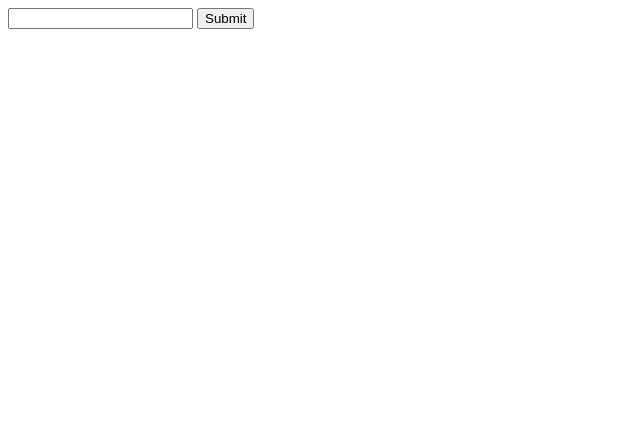
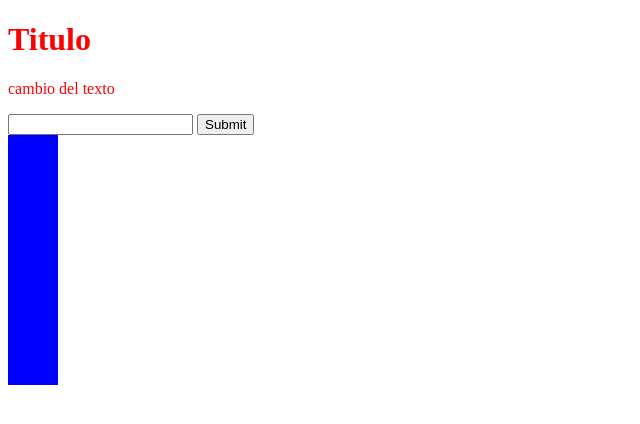
Before and after one commit to LucioFurnari/Javascript-Practica, a plain HTML site: page Practica_Nucba/indexTres.html in a window 1280 px wide. Shown: the whole page, without its empty margins (0-640 px from the left). Drawn offline with Linux system fonts and the light colour scheme.

Commit message:
probando setTimeout

```diff
--- a/Practica_Nucba/indexTres.html
+++ b/Practica_Nucba/indexTres.html
@@ -4,13 +4,18 @@
     <meta charset="UTF-8">
     <meta http-equiv="X-UA-Compatible" content="IE=edge">
     <meta name="viewport" content="width=device-width, initial-scale=1.0">
+
+    <link rel="stylesheet" type="text/css" href="style.css">
     <title></title>
 </head>
 <body>
+    <h1 class="title">Titulo</h1>
+    <p class="text">Un texto cualquiera porque pinto jajaja para que preguntas master</p>
     <form id="formulario">
         <input type="text" >
         <input type="submit">
     </form>
+
     <script src="scriptTres.js"></script>
 </body>
 </html>
--- a/Practica_Nucba/scriptTres.js
+++ b/Practica_Nucba/scriptTres.js
@@ -7,3 +7,34 @@ function ejecutarApi(e) {
     console.log(e);
     console.log(form);
 }
+
+const title = document.querySelector(".title");
+const text = document.querySelector(".text");
+
+function changeColor() {
+    title.style.color = "red";
+    console.log(title);
+}
+
+function changeText() {
+    text.textContent = " cambio del texto";
+    console.log(text);
+}
+
+function createDiv() {
+    for(let i=0;i < 5;i++){
+        div = document.createElement("div");
+        div.classList.add("divClass")
+        document.body.appendChild(div);
+
+    }
+    div.addEventListener("click", ()=>{
+        window.setTimeout(()=>{document.querySelector(`.divClass`).style.backgroundColor = "green"}, 2000)
+    })
+}
+
+
+
+window.setTimeout(changeColor, 2000);
+window.setTimeout(changeText, 2000);
+window.setTimeout(createDiv, 2000)
--- /dev/null
+++ b/Practica_Nucba/style.css
@@ -0,0 +1,13 @@
+.title {
+    color: aqua;
+}
+
+.text {
+    color: red;
+}
+
+.divClass {
+    width: 50px;
+    height: 50px;
+    background-color: blue;
+}
```
